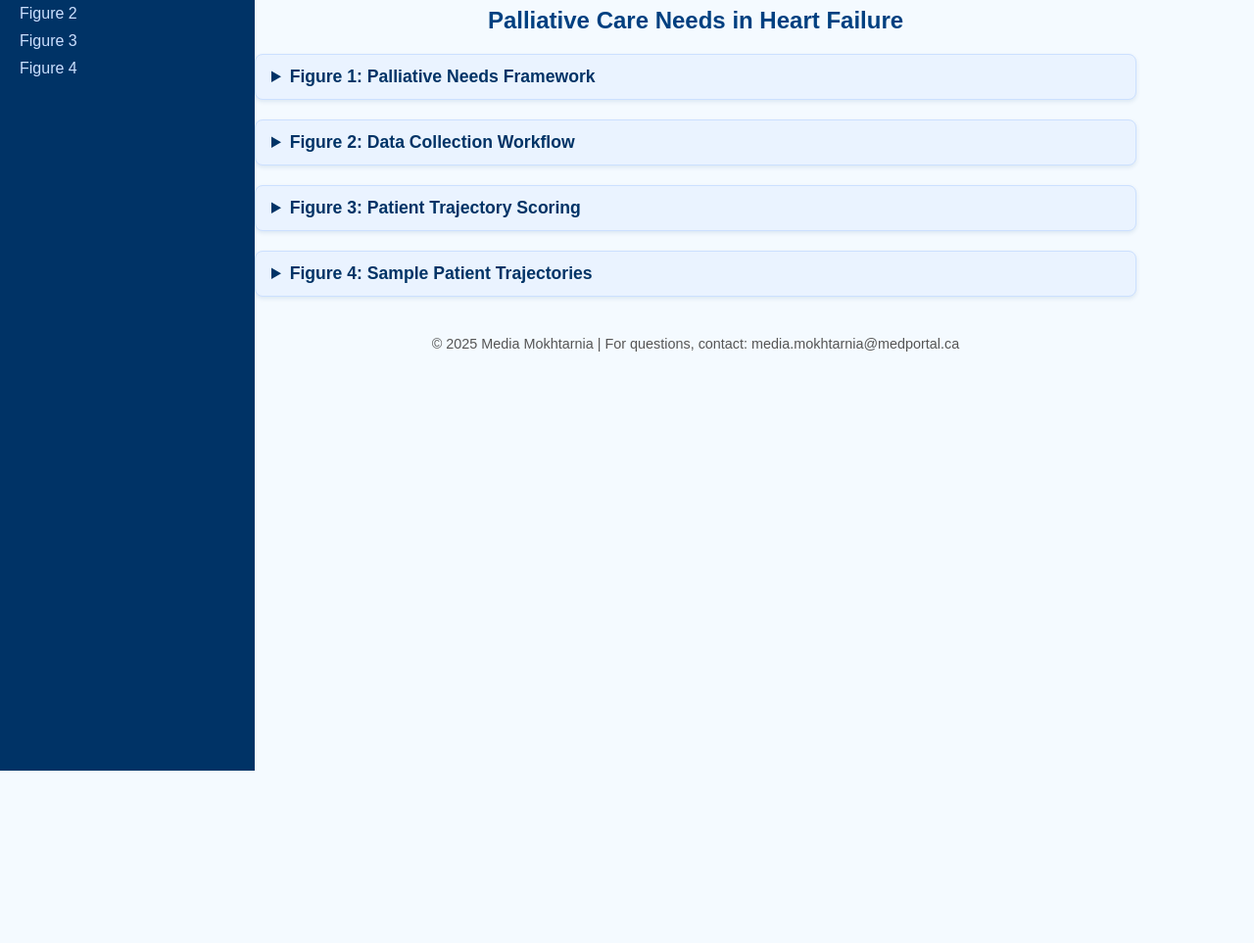
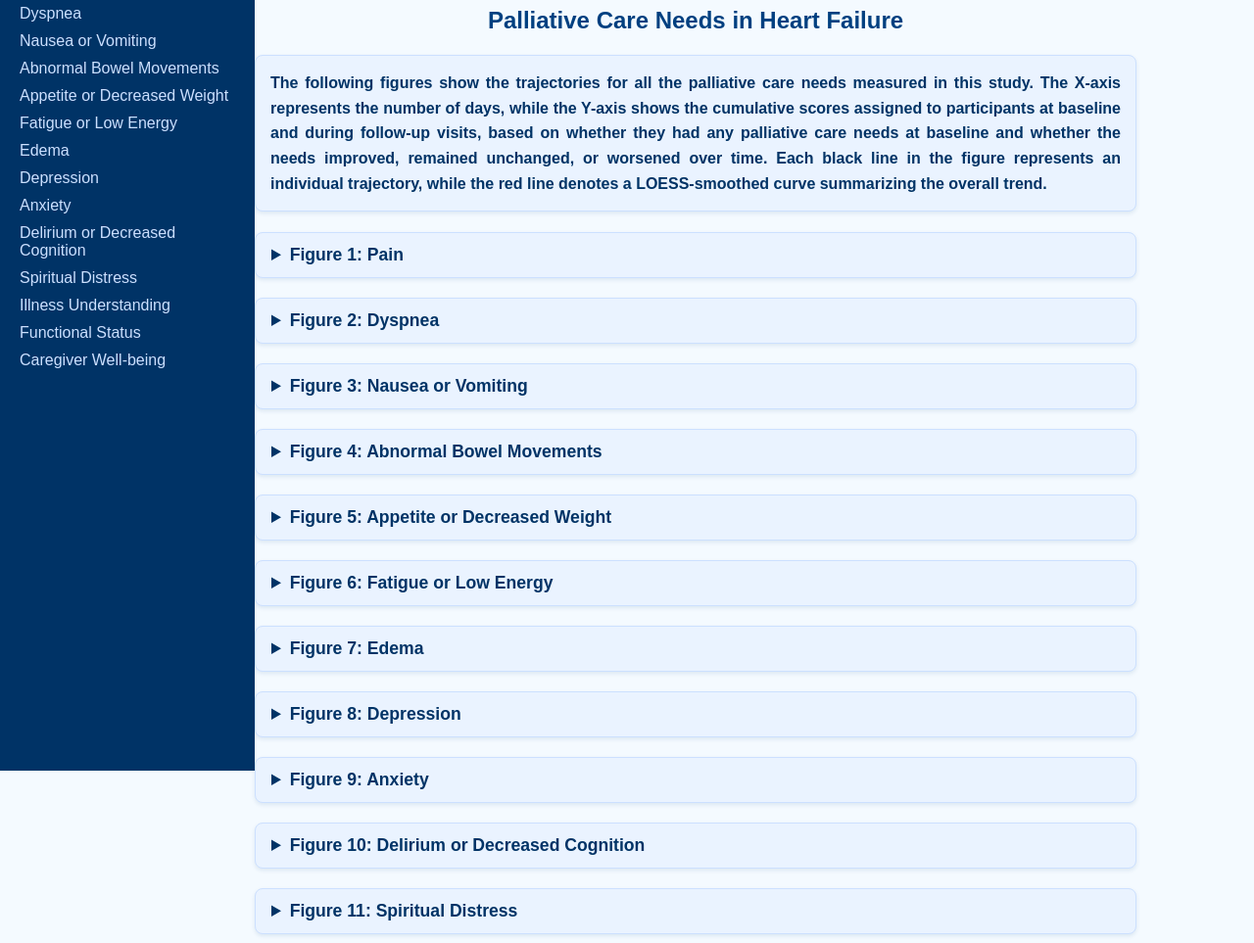
Before and after one commit to media-mm/Palliative-Care-Needs-Poster-Virtual-Figures, a plain HTML site: page index.html in a window 1280 px wide. Shown: the part 93-1056 px from the top of the page at 98% size. Before the commit the page ends 800 px from the top, so only its background shows below. Drawn offline with Linux system fonts and the light colour scheme.

Commit message:
Update index.html
-added summary to top of webpage
-Proper titles on figures and menus

```diff
--- a/index.html
+++ b/index.html
@@ -63,6 +63,16 @@
       text-align: center;
       color: #004080;
     }
+    h4 {
+      text-align: justify;
+      color: #003366;
+      background-color: #eaf3ff;
+      padding: 15px;
+      border-radius: 8px;
+      border: 1px solid #cce0ff;
+      box-shadow: 0 2px 4px rgba(0, 64, 128, 0.1);
+      line-height: 1.6;
+    }
     details {
       margin-bottom: 20px;
       border: 1px solid #cce0ff;
@@ -108,38 +118,109 @@
 <body>
   <button class="toggle-btn" onclick="toggleSidebar()">☰ Menu</button>
   <div class="sidebar" id="sidebar">
-    <a href="#fig1">Figure 1</a>
-    <a href="#fig2">Figure 2</a>
-    <a href="#fig3">Figure 3</a>
-    <a href="#fig4">Figure 4</a>
+    <a href="#fig1">Pain</a>
+    <a href="#fig2">Dyspnea</a>
+    <a href="#fig3">Nausea or Vomiting</a>
+    <a href="#fig4">Abnormal Bowel Movements</a>
+    <a href="#fig5">Appetite or Decreased Weight</a>
+    <a href="#fig6">Fatigue or Low Energy</a>
+    <a href="#fig7">Edema</a>
+    <a href="#fig8">Depression</a>
+    <a href="#fig9">Anxiety</a>
+    <a href="#fig10">Delirium or Decreased Cognition</a>
+    <a href="#fig11">Spiritual Distress</a>
+    <a href="#fig12">Illness Understanding</a>
+    <a href="#fig13">Functional Status</a>
+    <a href="#fig14">Caregiver Well-being</a>
   </div>
 
   <div class="main-content" id="mainContent">
     <h1>Supplementary Figures</h1>
     <h2>Palliative Care Needs in Heart Failure</h2>
+    <h4>The following figures show the trajectories for all the palliative care needs measured in this study. The X-axis represents the number of days, while the Y-axis shows the cumulative scores assigned to participants at baseline and during follow-up visits, based on whether they had any palliative care needs at baseline and whether the needs improved, remained unchanged, or worsened over time.  Each black line in the figure represents an individual trajectory, while the red line denotes a LOESS-smoothed curve summarizing the overall trend.</h4>
 
     <details id="fig1">
-      <summary>Figure 1: Palliative Needs Framework</summary>
+      <summary>Figure 1: Pain</summary>
       <p>Adapted framework outlining 5 domains and 14 subdomains used for needs assessment.</p>
       <img src="figures/figure1.png" alt="Palliative Needs Framework" />
     </details>
 
     <details id="fig2">
-      <summary>Figure 2: Data Collection Workflow</summary>
+      <summary>Figure 2: Dyspnea</summary>
       <p>Overview of chart abstraction, audit process, and REDCap integration.</p>
       <img src="figures/figure2.png" alt="Data Collection Workflow" />
     </details>
 
     <details id="fig3">
-      <summary>Figure 3: Patient Trajectory Scoring</summary>
+      <summary>Figure 3: Nausea or Vomiting</summary>
       <p>Schematic showing how palliative care needs were scored over time.</p>
       <img src="figures/figure3.png" alt="Trajectory Scoring Diagram" />
     </details>
 
     <details id="fig4">
-      <summary>Figure 4: Sample Patient Trajectories</summary>
+      <summary>Figure 4: Abnormal Bowel Movements</summary>
       <p>Examples of cumulative need scores over time for three patients.</p>
       <img src="figures/figure4.png" alt="Sample Patient Trajectories" />
+    </details>
+
+    <details id="fig5">
+      <summary>Figure 5: Appetite or Decreased Weight</summary>
+      <p>Analysis of appetite changes and weight loss trends in patients over time.</p>
+      <img src="figures/figure5.png" alt="Appetite and Weight Trends" />
+    </details>
+
+    <details id="fig6">
+      <summary>Figure 6: Fatigue or Low Energy</summary>
+      <p>Insights into fatigue levels and energy management strategies.</p>
+      <img src="figures/figure6.png" alt="Fatigue Management Insights" />
+    </details>
+
+    <details id="fig7">
+      <summary>Figure 7: Edema</summary>
+      <p>Visual representation of edema severity and treatment outcomes.</p>
+      <img src="figures/figure7.png" alt="Edema Severity and Outcomes" />
+    </details>
+
+    <details id="fig8">
+      <summary>Figure 8: Depression</summary>
+      <p>Depression assessment scores and intervention effectiveness.</p>
+      <img src="figures/figure8.png" alt="Depression Assessment" />
+    </details>
+
+    <details id="fig9">
+      <summary>Figure 9: Anxiety</summary>
+      <p>Trends in anxiety levels and coping mechanisms.</p>
+      <img src="figures/figure9.png" alt="Anxiety Trends" />
+    </details>
+
+    <details id="fig10">
+      <summary>Figure 10: Delirium or Decreased Cognition</summary>
+      <p>Case studies on cognitive decline and delirium management.</p>
+      <img src="figures/figure10.png" alt="Cognitive Decline Case Studies" />
+    </details>
+
+    <details id="fig11">
+      <summary>Figure 11: Spiritual Distress</summary>
+      <p>Exploration of spiritual needs and support systems.</p>
+      <img src="figures/figure11.png" alt="Spiritual Needs Exploration" />
+    </details>
+
+    <details id="fig12">
+      <summary>Figure 12: Illness Understanding</summary>
+      <p>Patient and caregiver understanding of illness progression.</p>
+      <img src="figures/figure12.png" alt="Illness Understanding" />
+    </details>
+
+    <details id="fig13">
+      <summary>Figure 13: Functional Status</summary>
+      <p>Functional status assessments and rehabilitation outcomes.</p>
+      <img src="figures/figure13.png" alt="Functional Status Assessments" />
+    </details>
+
+    <details id="fig14">
+      <summary>Figure 14: Caregiver Well-being</summary>
+      <p>Caregiver stress levels and support interventions.</p>
+      <img src="figures/figure14.png" alt="Caregiver Well-being" />
     </details>
 
     <div class="footer">
```
